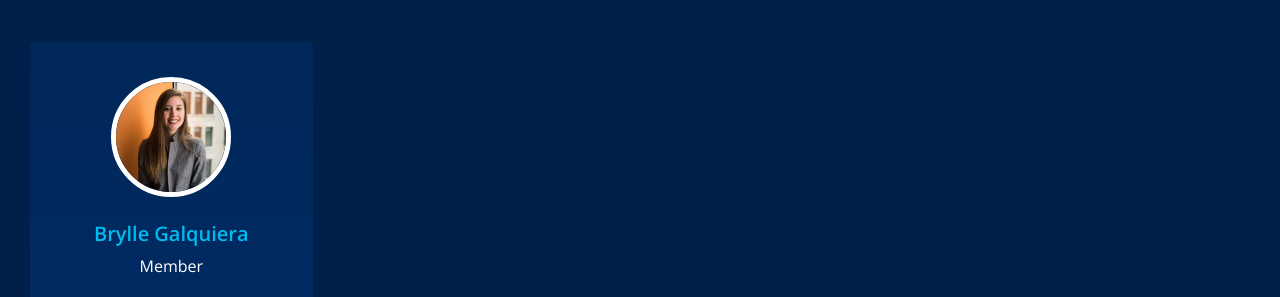
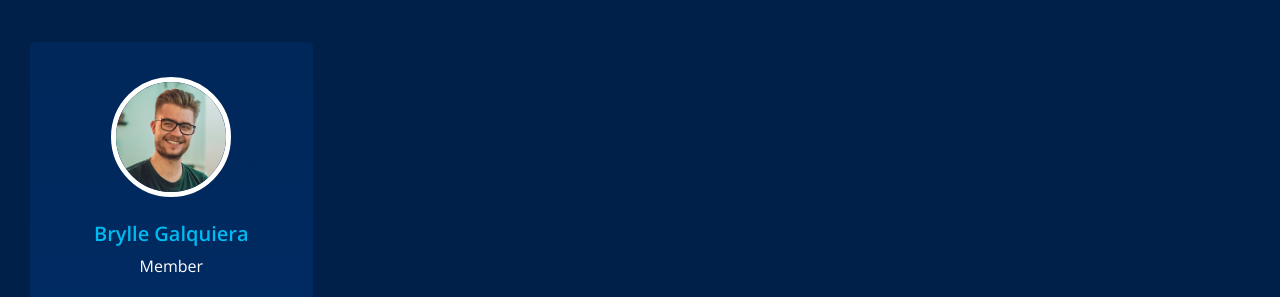
Before and after one commit to Brylsmn/finexo-copy, a plain HTML site: page index.html in a window 1280 px wide. Shown: the part 4240-4537 px from the top of the page. Drawn offline with nearby package versions, Linux system fonts and the light colour scheme; some packages are replaced by stand-ins of ours.

Commit message:
dwe4rwgftwerf

```diff
--- a/index.html
+++ b/index.html
@@ -533,7 +533,7 @@
           <div class="col-lg-3 col-sm-6">
             <div class="box ">
               <div class="img-box">
-                <img src="images/team-4.jpg" class="img1" alt="">
+                <img src="images/team-3.jpg" class="img1" alt="">
               </div>
               <div class="detail-box">
                 <h5>
```
